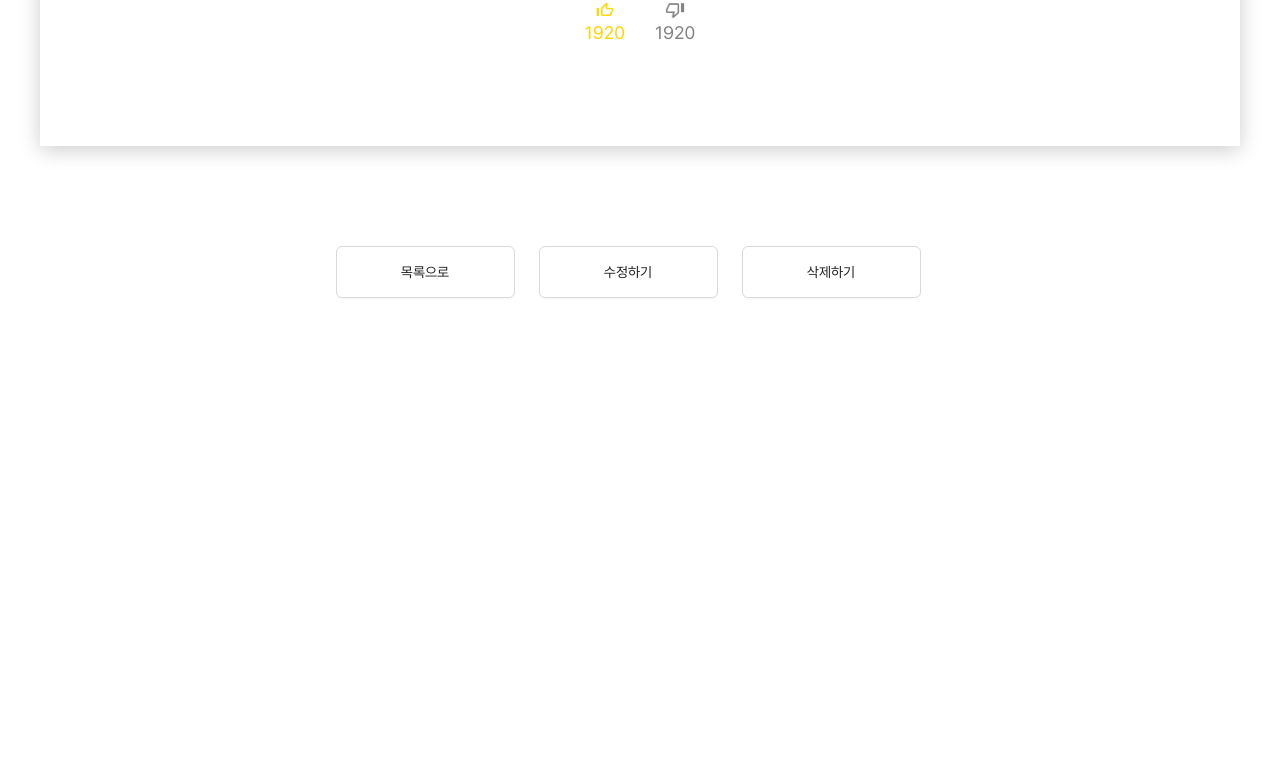
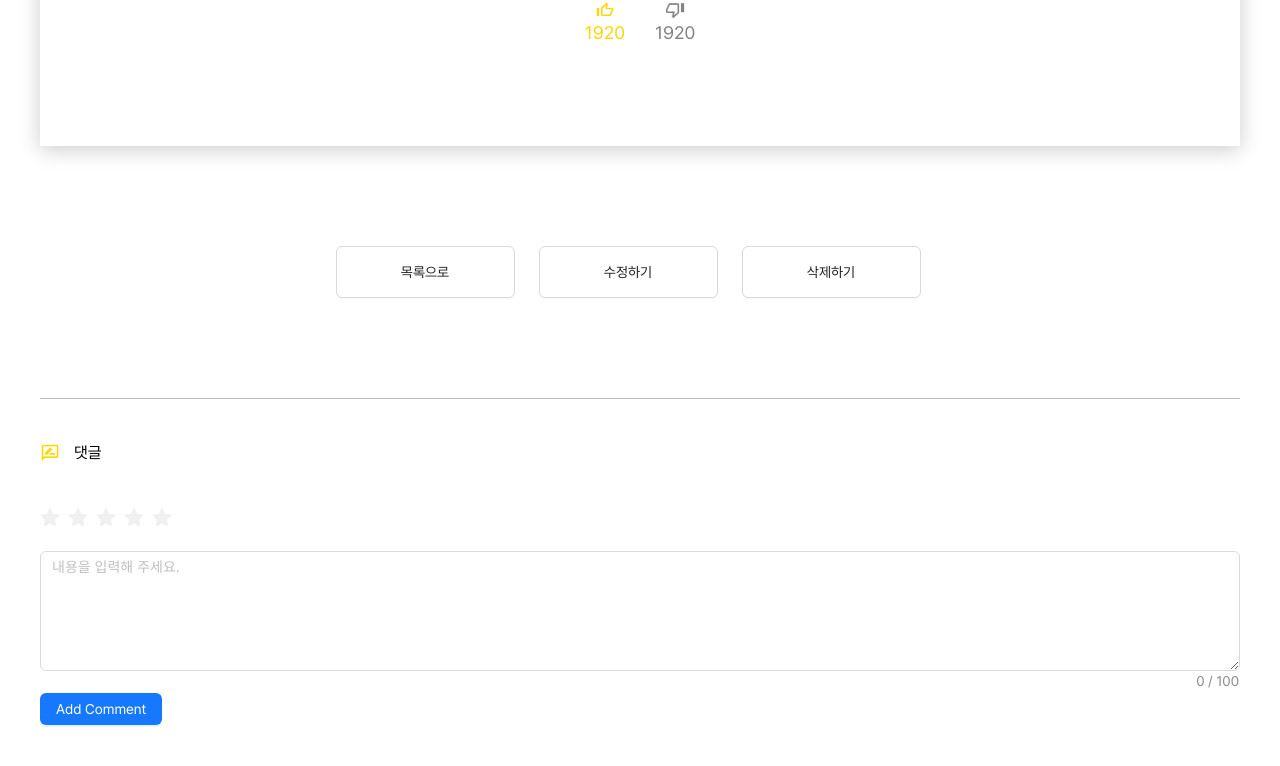
Before and after one commit to jeonpilseong/my-project, a Next.js app: page /boards/detail/1 in a window 1280 px wide. Shown: the part 1200-1966 px from the top of the page. Before the commit the page ends 1528 px from the top, so only its background shows below. Built offline with nearby package versions, Linux system fonts and the light colour scheme; no server answers.

Commit message:
ADD:게시글 상세 페이지 - 댓글 등록 UI 구현

```diff
--- a/pages/boards/detail/[boardId]/index.js
+++ b/pages/boards/detail/[boardId]/index.js
@@ -1,5 +1,13 @@
+import BoardCommentList from '../../../../src/components/features/board/boardComment/list/BoardCommentList.container'
+import BoardCommentWrite from '../../../../src/components/features/board/boardComment/write/BoardCommentWrite.container'
 import BoardDetail from '../../../../src/components/features/board/detail/BoardDetail.container'
 
 export default function BoardDetailPage() {
-  return <BoardDetail />
+  return (
+    <>
+      <BoardDetail />
+      <BoardCommentWrite />
+      <BoardCommentList />
+    </>
+  )
 }
--- a/src/common/hooks/queries/useQueryFetchBoard.js
+++ b/src/common/hooks/queries/useQueryFetchBoard.js
@@ -1,6 +1,7 @@
 import { gql, useQuery } from '@apollo/client'
 import { useRouter } from 'next/router'
 
+// **** 커스텀 훅 - 특정 페이지 게시글 정보 불러오기
 const FETCH_BOARD = gql`
   query fetchBoard($boardId: ID!) {
     fetchBoard(boardId: $boardId) {
--- /dev/null
+++ b/src/components/features/board/boardComment/list/BoardCommentList.container.js
@@ -0,0 +1,5 @@
+import BoardCommentListUI from './BoardCommentList.presenter'
+
+export default function BoardCommentList() {
+  return <BoardCommentListUI />
+}
--- /dev/null
+++ b/src/components/features/board/boardComment/list/BoardCommentList.presenter.js
@@ -0,0 +1,5 @@
+import * as S from './BoardCommentList.styles'
+
+export default function BoardCommentListUI() {
+  return <S.Wrapper></S.Wrapper>
+}
--- /dev/null
+++ b/src/components/features/board/boardComment/list/BoardCommentList.styles.js
@@ -0,0 +1,24 @@
+import styled from '@emotion/styled'
+import { Avatar, Button } from 'antd'
+
+import { breakPoints } from '../../../../../../src/common/styles/globalStyles'
+
+export const Wrapper = styled.div`
+  width: 95%;
+  margin: auto;
+  max-width: 120rem;
+  margin-top: 10rem;
+  margin-bottom: 10rem;
+
+  @media ${breakPoints.PC} {
+    padding: 8rem 10.2rem 10rem 10.2rem;
+  }
+
+  @media ${breakPoints.TABLET} {
+    padding: 5rem 2.5rem;
+  }
+
+  @media ${breakPoints.MOBILE} {
+    padding: 5rem 2.5rem;
+  }
+`
--- /dev/null
+++ b/src/components/features/board/boardComment/write/BoardCommentWrite.container.js
@@ -0,0 +1,5 @@
+import BoardCommentWriteUI from './BoardCommentWrite.presenter'
+
+export default function BoardCommentWrite() {
+  return <BoardCommentWriteUI />
+}
--- /dev/null
+++ b/src/components/features/board/boardComment/write/BoardCommentWrite.presenter.js
@@ -0,0 +1,16 @@
+import * as S from './BoardCommentWrite.styles'
+import { Rate } from 'antd'
+
+export default function BoardCommentWriteUI() {
+  return (
+    <S.Wrapper>
+      <S.Title>
+        <S.TitleImg src="/images/boardComment/Comment.png" />
+        <S.TitleText>댓글</S.TitleText>
+      </S.Title>
+      <Rate />
+      <S.CommentInput showCount rows={5} maxLength={100} placeholder="내용을 입력해 주세요." />
+      <S.Btn type="primary">Add Comment</S.Btn>
+    </S.Wrapper>
+  )
+}
--- /dev/null
+++ b/src/components/features/board/boardComment/write/BoardCommentWrite.styles.js
@@ -0,0 +1,39 @@
+import styled from '@emotion/styled'
+import { Input, Button } from 'antd'
+
+export const Wrapper = styled.div`
+  width: 95%;
+  margin: auto;
+  max-width: 120rem;
+  margin-top: 10rem;
+  padding-top: 4rem;
+  border-top: 1px solid var(--gray-3);
+`
+
+export const Title = styled.div`
+  display: flex;
+  align-items: center;
+  margin-bottom: 4.2rem;
+`
+
+export const TitleImg = styled.img`
+  width: 20px;
+  height: 20px;
+  margin-right: 14px;
+`
+
+export const TitleText = styled.div`
+  font-weight: 500;
+  font-size: 1.6rem;
+  line-height: 2.7rem;
+`
+
+const { TextArea } = Input
+export const CommentInput = styled(TextArea)`
+  margin-top: 2.2rem;
+  border: 1px solid var(--gray-4);
+`
+
+export const Btn = styled(Button)`
+  margin-top: 2.2rem;
+`
```
Also changed, not shown: src/components/features/board/boardComment/list/BoardCommentList.queries.js (added), src/components/features/board/boardComment/write/BoardCommentWrite.queries.js (added).
